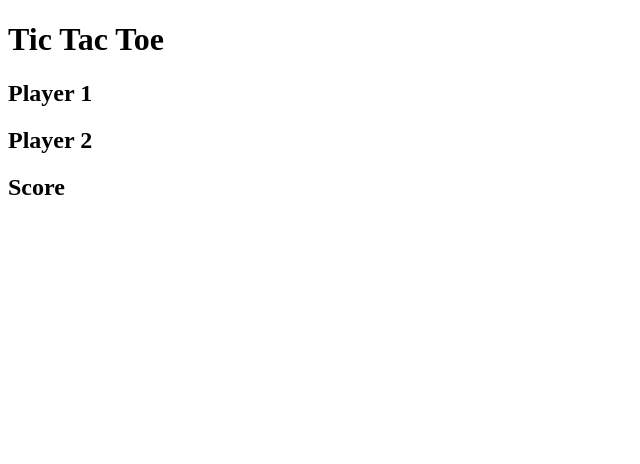
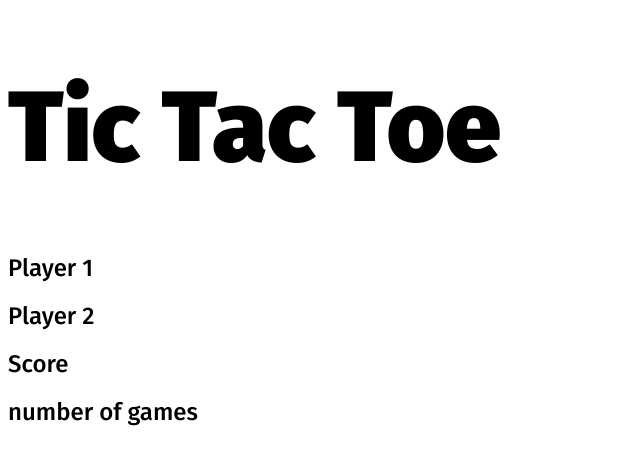
Before and after one commit to chulminh/tictactoe, a plain HTML site: page index.html in a window 1280 px wide. Shown: the whole page, without its empty margins (0-640 px from the left). Drawn offline with Linux system fonts and the light colour scheme.

Commit message:
more structure and basic stylings

```diff
--- a/index.html
+++ b/index.html
@@ -3,10 +3,9 @@
 <head>
     <meta charset="UTF-8">
     <meta name="viewport" content="width=device-width, initial-scale=1.0">
-    <link rel="stylesheet" href="style.css">
+    <link rel="stylesheet" href="styles.css">
     <link rel="preconnect" href="https://fonts.gstatic.com">
-    <link href="https://fonts.googleapis.com/css2?family=Roboto:wght@100;400;700&display=swap" rel="stylesheet">
-    <title>Tic Tac Toe</title>
+    <link href="https://fonts.googleapis.com/css2?family=Fira+Sans:ital,wght@0,100;0,300;0,500;0,600;0,900;1,900&display=swap" rel="stylesheet">
 </head>
 
 <body>
@@ -38,6 +37,12 @@
                 Score
             </h2>
         </div>
+
+        <div>
+            <h2>
+                number of games
+            </h2>
+        </div>
     </section>
 
     </div>
--- /dev/null
+++ b/styles.scss
@@ -0,0 +1,14 @@
+* {
+    font-family: "Fira Sans", sans-serif,
+}
+
+header {
+    h1 {
+        font-weight: 700;
+        font-size: 100px;
+    }
+}
+
+h2 {
+    font-weight: 400;
+}
```
Also changed, not shown: style.css (deleted), styles.css (added), 1 other file.
